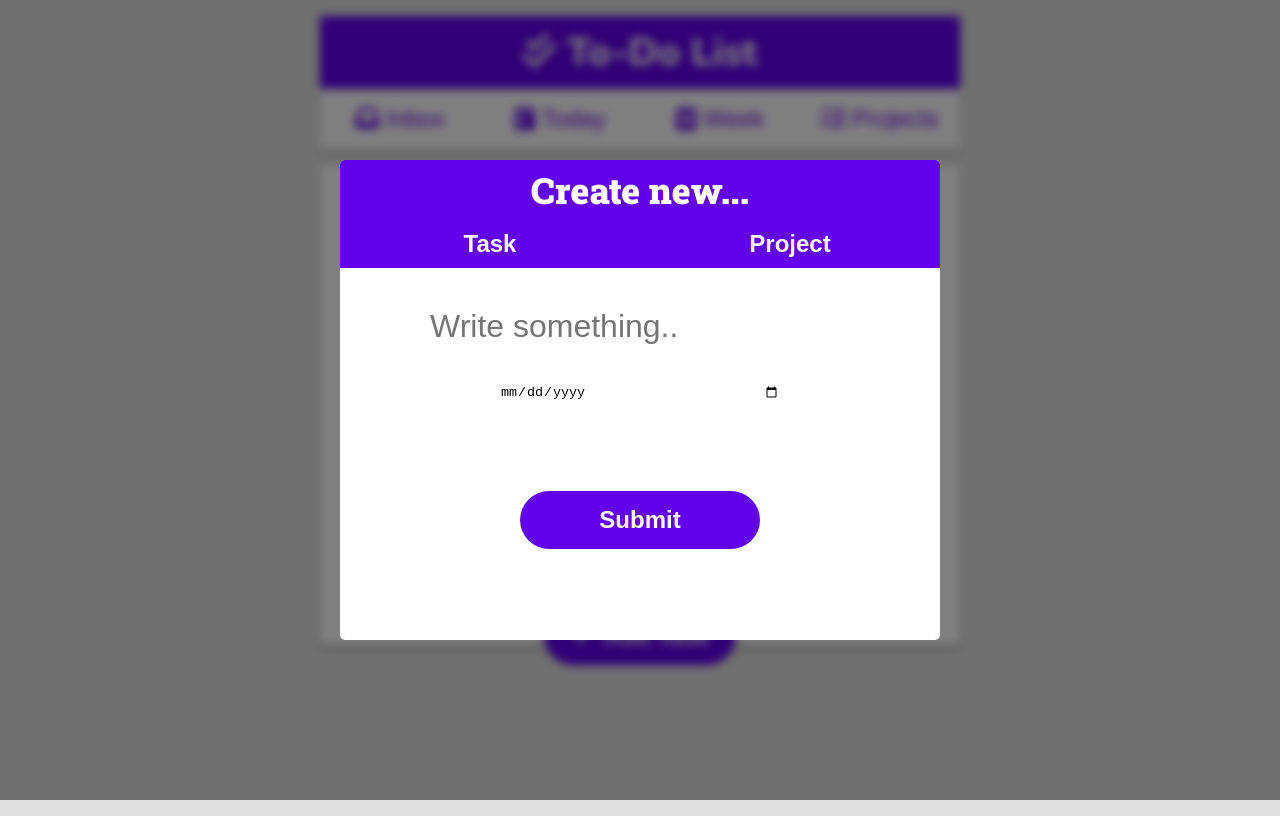
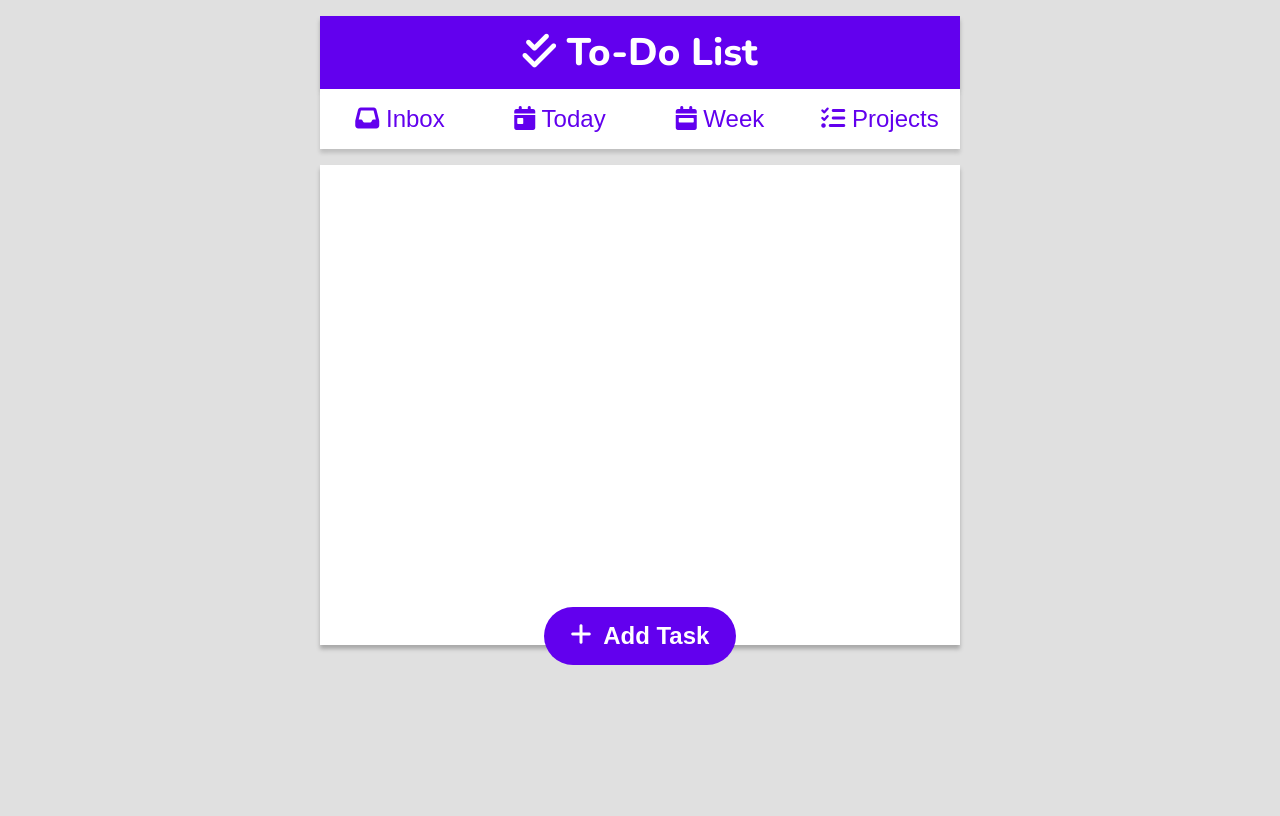
Before and after one commit to Omphyrog/To-Do-List-App, a website with bundled scripts: page dist/index.html in a window 1280 px wide. Built offline with nearby package versions, Linux system fonts and the light colour scheme.

Commit message:
add task function

```diff
--- a/src/index.js
+++ b/src/index.js
@@ -1,35 +1,63 @@
-const inboxButton = document.getElementById("inbox");
-const todayButton = document.getElementById("today");
-const weekButton = document.getElementById("week");
-const section = document.querySelector(".section");
+const addTask = document.getElementById("addtask-btn");
+const modal = document.querySelector(".modal");
+const submit = document.getElementById("submit");
+const text = document.getElementById("text");
+const taskField = document.getElementById("task-field");
+const date = document.getElementById("date");
+const body = document.getElementsByTagName("body");
 
-function loadInbox() {
-  const header = createHeader("Inbox");
-  const button = createAddButton();
-  const div = document.createElement("div");
-  const input = document.createElement("input");
+submit.addEventListener("click", function () {
+  displayNewTask();
+  modal.style.display = "none";
+});
 
-  input.classList.add("input");
+addTask.addEventListener("click", function () {
+  modal.style.display = "block";
+});
 
-  section.appendChild(header);
-  section.appendChild(button);
+function createTodo(text, dueDate) {
+  return { text, dueDate };
 }
 
-function createAddButton() {
-  const addButton = document.createElement("button");
+function createTaskField(taskField, addTask) {
+  taskField = document.createElement("main");
+  addTask = document.createElement("button");
 
-  addButton.className = "btn add-btn";
-  addButton.id = "section-button";
-  addButton.innerHTML = "<i class='fa-sharp fa-solid fa-plus'></i> Add task";
+  taskField.id = "task-field";
+  addTask.id = "addtask-btn";
 
-  return addButton;
+  return { taskField, addTask };
 }
 
-function createHeader(text) {
-  const header = document.createElement("h1");
-  header.id = "section-header";
-  header.textContent = text;
-  return header;
+function displayNewTask() {
+  const mainDiv = document.createElement("div");
+  const leftDiv = document.createElement("div");
+  const rightDiv = document.createElement("div");
+  const taskText = document.createElement("p");
+  const dueDate = document.createElement("input");
+  const checkbox = document.createElement("input");
+
+  let newTodo = createTodo(text.value, date.value);
+
+  taskText.textContent = newTodo.text;
+  dueDate.type = "date";
+  dueDate.value = date.value;
+  checkbox.type = "checkbox";
+  checkbox.className = "checkbox";
+  mainDiv.className = "task";
+  leftDiv.className = "left";
+  rightDiv.className = "right";
+
+  checkbox.addEventListener("click", () => mainDiv.remove());
+
+  taskField.appendChild(mainDiv);
+  mainDiv.appendChild(leftDiv);
+  mainDiv.appendChild(rightDiv);
+  leftDiv.appendChild(checkbox);
+  leftDiv.appendChild(taskText);
+  rightDiv.appendChild(dueDate);
+
+  date.value = "";
+  text.value = "";
+  console.log(newTodo);
 }
-
-loadInbox();
```
Also changed, not shown: dist/index.html, dist/main.js, dist/style.css.
